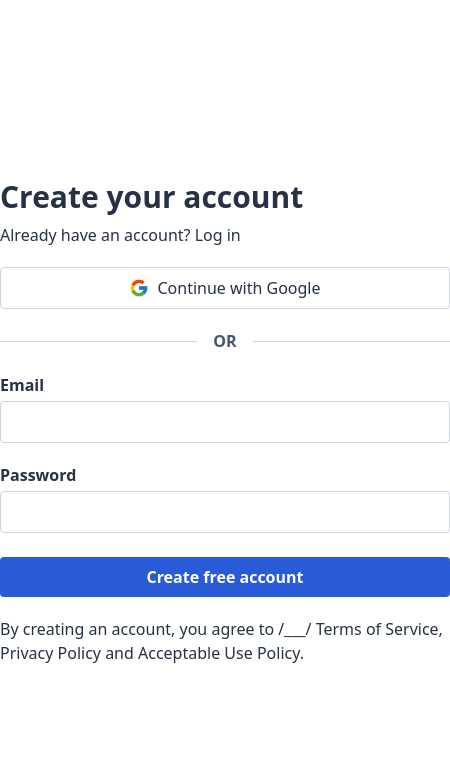
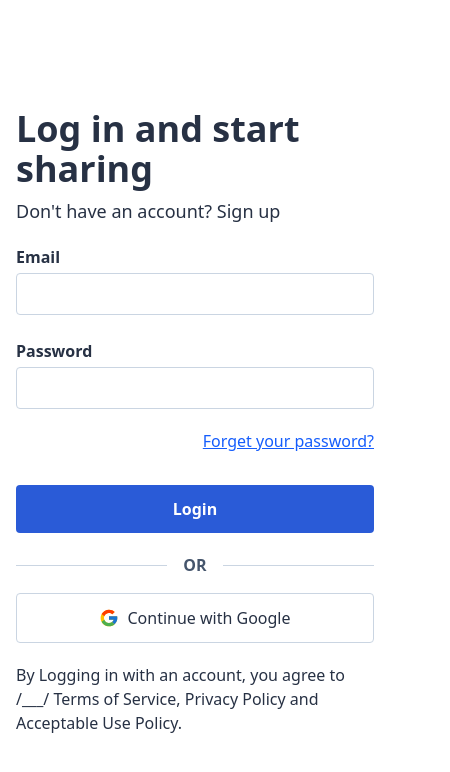
Before and after one commit to PerushParajuli/Url-Shortener, a React (Vite) app in the folder client/: page /signin in a window 390 px wide. Shown: the top 772 px of the page, 450 px wide, since content can reach past the window. Built offline with nearby package versions, Linux system fonts and the light colour scheme.

Commit message:
Created a Signup page and basic routing

```diff
--- a/client/package.json
+++ b/client/package.json
@@ -14,6 +14,7 @@
     "react": "^19.0.0",
     "react-dom": "^19.0.0",
     "react-icons": "^5.5.0",
+    "react-router-dom": "^7.5.0",
     "tailwindcss": "^4.1.3"
   },
   "devDependencies": {
--- a/client/src/App.jsx
+++ b/client/src/App.jsx
@@ -1,10 +1,15 @@
 import React from "react";
 import SignUp from "./assets/pages/SignUp";
+import SignIn from "./assets/pages/SignIn";
+import { Routes, Route } from "react-router-dom";
 
 const App = () => {
   return (
     <div>
-      <SignUp />
+      <Routes>
+        <Route path="signup" element={<SignUp />} />
+        <Route path="signin" element={<SignIn />} />
+      </Routes>
     </div>
   );
 };
--- a/client/src/assets/pages/SignIn.jsx
+++ b/client/src/assets/pages/SignIn.jsx
@@ -1,9 +1,161 @@
-import React from 'react'
+import { AiOutlineEyeInvisible } from "react-icons/ai";
+import { AiOutlineEye } from "react-icons/ai";
+import { FcGoogle } from "react-icons/fc";
+import { useState, useEffect } from "react";
 
-const signin = () => {
+const SignIn = () => {
+  const [email, setEmail] = useState("");
+  const [password, setPassword] = useState("");
+  const [showPassword, setShowPassword] = useState(false);
+  const [passwordMessage, setPasswordMessage] = useState("");
+  const [emailMessage, setEmailMessage] = useState("");
+  const [allowSubmission, setAllowSubmission] = useState(false);
+
+  const handleSubmit = (e) => {
+    e.preventDefault();
+
+    if (allowSubmission) {
+    } else {
+      if (email === "") {
+        setEmailMessage("Email needed");
+      } else if (password === "") {
+        setPasswordMessage("Password needed");
+      } else {
+        setPasswordMessage(
+          "Password should contain at least one uppercase letter, one lowercase letter, one number, one symbol, and be at least 8 characters long."
+        );
+      }
+    }
+  };
+
+  const toggleShowPassword = () => {
+    setShowPassword(!showPassword);
+  };
+
+  useEffect(() => {
+    const emailRegExp = /^[^\s@]+@[^\s@]+\.[^\s@]+$/;
+    const passwordRegExp = /^(?=.*\d)(?=.*[a-z])(?=.*[A-Z])(?=.*[\W_]).{8,}$/;
+    if (password === "" || email === "") {
+      setAllowSubmission(false);
+    } else if (passwordRegExp.test(password) && emailRegExp.test(email)) {
+      setAllowSubmission(true);
+      setPasswordMessage("");
+      setEmailMessage("");
+    }
+  }, [password, email]);
+
   return (
-    <div>signin</div>
-  )
-}
+    <div className="signupContainer min-h-screen px-4 grid grid-col-1 md:grid-cols-2 place-items-center">
+      <div className="max-w-[450px] flex flex-col gap-y-5 text-color-auth">
+        <div className="order-1">
+          <h2 className="font-extrabold text-4xl sm:text-3xl">
+            Log in and start sharing
+          </h2>
+          <p className="mt-2 text-lg sm:text-base">
+            Don't have an account? Sign up
+          </p>
+        </div>
 
-export default signin
+        <div className="flex flex-col gap-y-4 order-3 sm:order-2">
+          <button className="order-2 sm:order-1 w-full flex items-center gap-x-2 py-3 sm:py-2 justify-center border border-slate-300 rounded-sm hover:bg-slate-100 cursor-pointer">
+            <FcGoogle className="text-xl" /> Continue with Google
+          </button>
+
+          <div className="order-1 sm:order-2 flex items-center gap-x-4">
+            <div className="flex-grow bg-slate-300 h-[1px]"></div>
+            <span className="uppercase text-slate-600 font-semibold">OR</span>
+            <div className="flex-grow bg-slate-300 h-[1px]"></div>
+          </div>
+        </div>
+
+        <form
+          action=""
+          method="post"
+          className="flex flex-col gap-y-5 text-color-auth order-2 sm:order-3"
+          onSubmit={handleSubmit}
+        >
+          {/* Email */}
+          <div className="flex flex-col gap-y-1">
+            <label htmlFor="email" className="font-semibold ">
+              Email
+            </label>
+            <input
+              type="text"
+              name="email"
+              id="email"
+              className="py-2 px-4 border border-slate-300 rounded-sm outline-blue-500"
+              onChange={(e) => setEmail(e.target.value)}
+            />
+            <span className="text-sm text-red-600">{emailMessage}</span>
+          </div>
+
+          {/* Password */}
+          <div className="flex flex-col gap-y-1 order-4">
+            <label htmlFor="password" className="font-semibold ">
+              Password
+            </label>
+            <div className="relative">
+              <input
+                type={showPassword ? "text" : "password"}
+                name="password"
+                id="password"
+                className={`w-full py-2 px-4 border border-slate-300 rounded-sm outline-blue-500`}
+                onChange={(e) => setPassword(e.target.value)}
+              />
+
+              {password &&
+                (showPassword ? (
+                  <button
+                    className="absolute top-3 right-3"
+                    onClick={toggleShowPassword}
+                    type="button"
+                  >
+                    <AiOutlineEye />
+                  </button>
+                ) : (
+                  <button
+                    className="absolute top-3 right-3"
+                    onClick={toggleShowPassword}
+                    type="button"
+                  >
+                    <AiOutlineEyeInvisible />
+                  </button>
+                ))}
+            </div>
+            <span className="text-sm text-red-600">{passwordMessage}</span>
+            <span className="my-3 ml-auto underline text-blue-600 hover:text-blue-700 cursor-pointer">Forget your password?</span>
+          </div>
+
+
+          {/* Submit button */}
+          <button
+            type={"submit"}
+            className={`w-full ${
+              allowSubmission ? "bg-[#2a36d9]" : "bg-[#2A5BD7]"
+            } py-3 sm:py-2 text-white font-semibold cursor-pointer rounded-sm order-5`}
+          >
+            Login
+          </button>
+        </form>
+
+        <span className="order-6">
+          By Logging in with an account, you agree to /___/ Terms of Service,
+          Privacy Policy and Acceptable Use Policy.
+        </span>
+      </div>
+
+      <div className="hidden md:block h-full w-full">
+        <img
+          src={"https://s.locker.io/resources/16181210/sign-up.jpg"}
+          className="h-full w-full object-cover"
+        />
+      </div>
+    </div>
+  );
+};
+
+export default SignIn;
+
+// Backend Integration
+// Implement actual authentication logic for google
+// Password Strength Indicator
--- a/client/src/assets/pages/SignUp.jsx
+++ b/client/src/assets/pages/SignUp.jsx
@@ -8,6 +8,7 @@ const SignUp = () => {
   const [password, setPassword] = useState("");
   const [showPassword, setShowPassword] = useState(false);
   const [passwordMessage, setPasswordMessage] = useState("");
+  const [emailMessage, setEmailMessage] = useState("");
   const [allowSubmission, setAllowSubmission] = useState(false);
 
   const handleSubmit = (e) => {
@@ -15,9 +16,15 @@ const SignUp = () => {
 
     if (allowSubmission) {
     } else {
+      if (email === "") {
+        setEmailMessage("Email needed");
+      } else if (password === "") {
+        setPasswordMessage("Password needed");
+      } else {
         setPasswordMessage(
           "Password should contain at least one uppercase letter, one lowercase letter, one number, one symbol, and be at least 8 characters long."
         );
+      }
     }
   };
 
@@ -33,33 +40,41 @@ const SignUp = () => {
     } else if (passwordRegExp.test(password) && emailRegExp.test(email)) {
       setAllowSubmission(true);
       setPasswordMessage("");
+      setEmailMessage("");
     }
   }, [password, email]);
 
   return (
-    <div className="signupContainer min-h-screen grid grid-col-1 md:grid-cols-2 place-items-center">
-      <div className="w-[450px] flex flex-col gap-y-5 text-color-auth">
-        <div>
-          <h2 className="font-extrabold">Create your account</h2>
-          <p className="mt-2">Already have an account? Log in</p>
+    <div className="signupContainer min-h-screen px-4 grid grid-col-1 md:grid-cols-2 place-items-center">
+      <div className="max-w-[450px] flex flex-col gap-y-5 text-color-auth">
+        <div className="order-1">
+          <h2 className="font-extrabold text-4xl sm:text-3xl">
+            Create your account
+          </h2>
+          <p className="mt-2 text-lg sm:text-base">
+            Already have an account? Log in
+          </p>
         </div>
 
-        <button className="w-full flex items-center gap-x-2 py-2 justify-center border border-slate-300 rounded-sm hover:bg-slate-100 cursor-pointer">
+        <div className="flex flex-col gap-y-4 order-3 sm:order-2">
+          <button className="order-2 sm:order-1 w-full flex items-center gap-x-2 py-3 sm:py-2 justify-center border border-slate-300 rounded-sm hover:bg-slate-100 cursor-pointer">
             <FcGoogle className="text-xl" /> Continue with Google
           </button>
 
-        <div className="flex items-center gap-x-4">
+          <div className="order-1 sm:order-2 flex items-center gap-x-4">
             <div className="flex-grow bg-slate-300 h-[1px]"></div>
             <span className="uppercase text-slate-600 font-semibold">OR</span>
             <div className="flex-grow bg-slate-300 h-[1px]"></div>
+          </div>
         </div>
 
         <form
           action=""
           method="post"
-          className="flex flex-col gap-y-5 text-color-auth"
+          className="flex flex-col gap-y-5 text-color-auth order-2 sm:order-3"
           onSubmit={handleSubmit}
         >
+          {/* Email */}
           <div className="flex flex-col gap-y-1">
             <label htmlFor="email" className="font-semibold ">
               Email
@@ -71,9 +86,11 @@ const SignUp = () => {
               className="py-2 px-4 border border-slate-300 rounded-sm outline-blue-500"
               onChange={(e) => setEmail(e.target.value)}
             />
+            <span className="text-sm text-red-600">{emailMessage}</span>
           </div>
 
-          <div className="flex flex-col gap-y-1">
+          {/* Password */}
+          <div className="flex flex-col gap-y-1 order-4">
             <label htmlFor="password" className="font-semibold ">
               Password
             </label>
@@ -108,17 +125,18 @@ const SignUp = () => {
             <span className="text-sm text-red-600">{passwordMessage}</span>
           </div>
 
+          {/* Submit button */}
           <button
             type={"submit"}
             className={`w-full ${
               allowSubmission ? "bg-[#2a36d9]" : "bg-[#2A5BD7]"
-            } text-white py-2 font-semibold cursor-pointer rounded-sm`}
+            } py-3 sm:py-2 text-white font-semibold cursor-pointer rounded-sm order-5`}
           >
             Create free account
           </button>
         </form>
 
-        <span>
+        <span className="order-6">
           By creating an account, you agree to /___/ Terms of Service, Privacy
           Policy and Acceptable Use Policy.
         </span>
@@ -135,3 +153,7 @@ const SignUp = () => {
 };
 
 export default SignUp;
+
+// Backend Integration
+// Implement actual authentication logic for google
+// Password Strength Indicator
--- a/client/src/main.jsx
+++ b/client/src/main.jsx
@@ -2,9 +2,12 @@ import { StrictMode } from "react";
 import { createRoot } from "react-dom/client";
 import "./index.css";
 import App from "./App.jsx";
+import { BrowserRouter } from "react-router-dom";
 
 createRoot(document.getElementById("root")).render(
-  <StrictMode>
-    <App />
-  </StrictMode>
+  <BrowserRouter>
+    <StrictMode>
+      <App />
+    </StrictMode>
+  </BrowserRouter>
 );
```
Also changed, not shown: 1 other file (tests, documents, lock files or other folders). Lines whose indentation alone changed are shown as unchanged.
